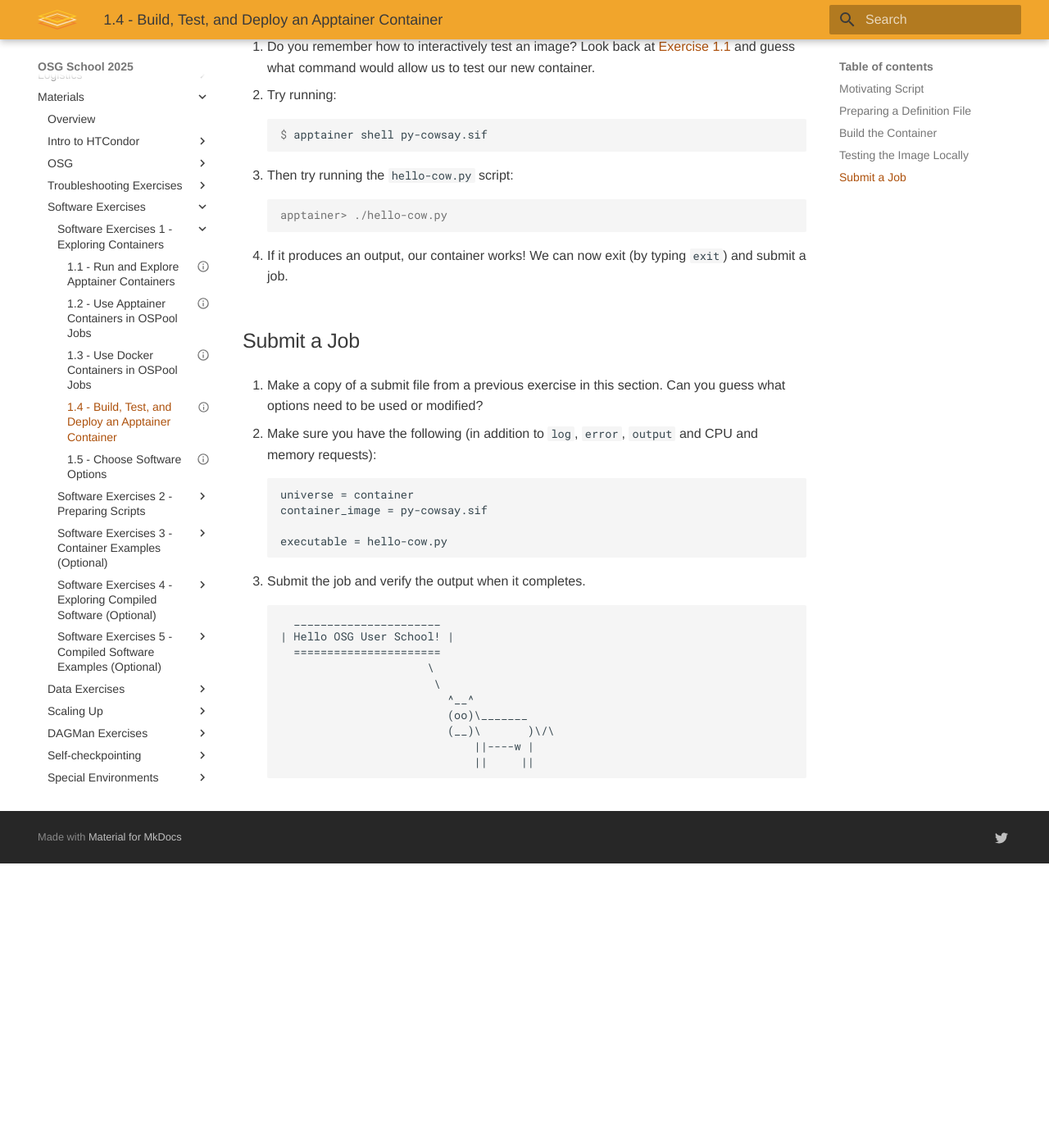
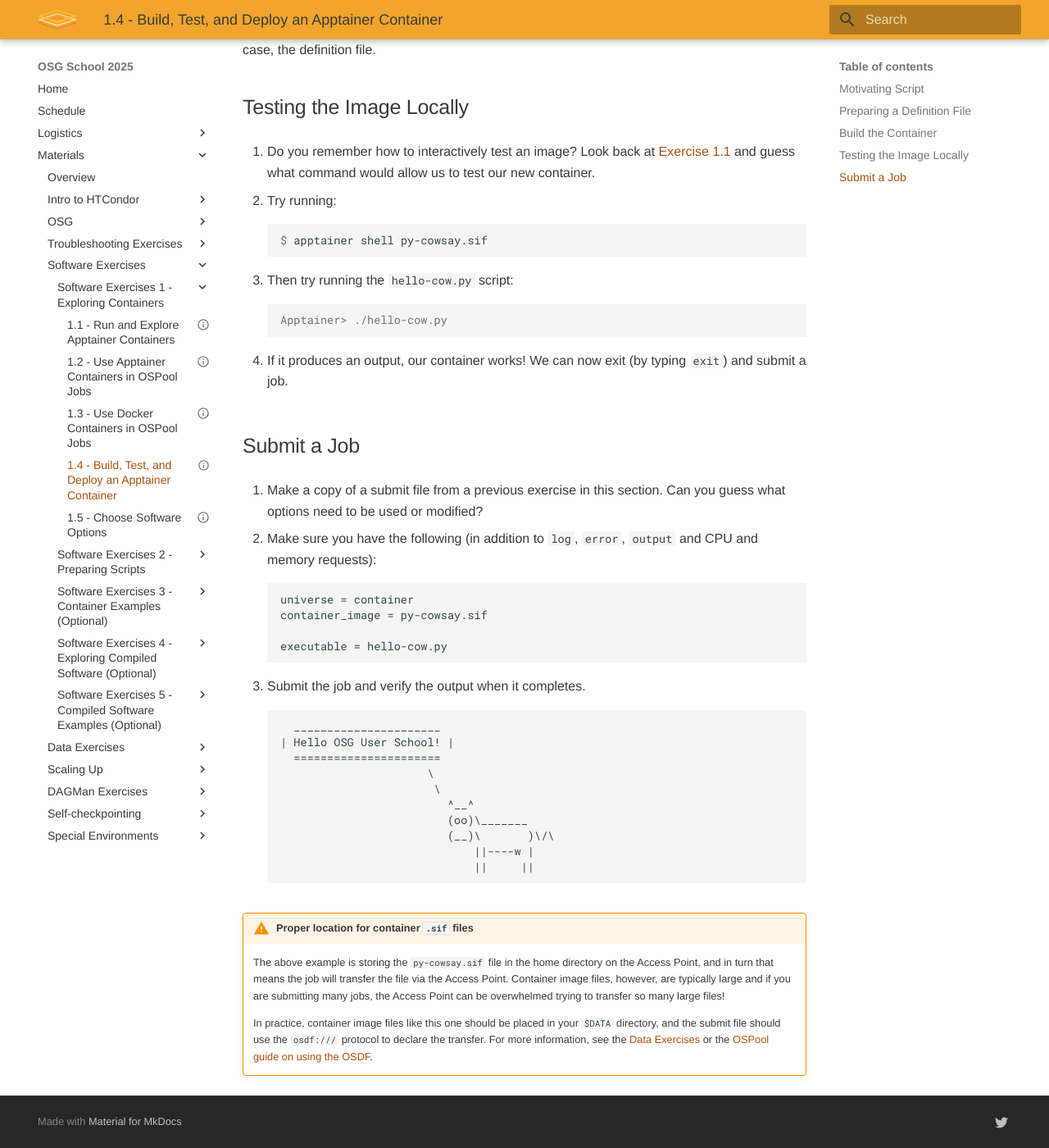
Before and after one commit to osg-htc/school-2025, an MkDocs documentation site: the page built from docs/materials/software/part1-ex4-apptainer-build.md, in a window 1280 px wide and 1400 px high, scrolled down 1768 px. Shown: the whole window at 82% size. Built offline with MkDocs 1.6.1 and Material for MkDocs 9.7.7, drawn with Linux system fonts in a browser that asks for light colours; before the commit the page ends 2821 px from its top, so only the background shows below that; some of the changed text lies outside the part shown.

Commit message:
Review Software 1.4 & 5
Adding in more warning callouts about .sif location, environment variables.

```diff
--- a/docs/materials/software/part1-ex4-apptainer-build.md
+++ b/docs/materials/software/part1-ex4-apptainer-build.md
@@ -73,6 +73,13 @@
 
 Once the definition file is complete, we can build the container.
 
+!!! warning "Ensure environment is ready for Apptainer commands"
+	If your login has been interrupted or you've changed terminals since
+	[Software Exercise 1.1](/school-2025/materials/software/part1-ex1-run-apptainer),
+	then make sure to run the commands in the
+	[Setup section](/school-2025/materials/software/part1-ex1-run-apptainer/#setup)
+	of that exercise before proceeding!
+
 1. Run the following command to build the container:
 
 		:::console
@@ -98,7 +105,7 @@
 1. Then try running the `hello-cow.py` script:
 
 		:::console
-		apptainer> ./hello-cow.py
+		Apptainer> ./hello-cow.py
 
 1. If it produces an output, our container works! We can now exit (by typing `exit`)
 and submit a job.
@@ -131,3 +138,14 @@
 								 (__)\       )\/\
 									 ||----w |
 									 ||     ||
+
+!!! warning "Proper location for container `.sif` files"
+	The above example is storing the `py-cowsay.sif` file in the home directory on the Access Point,
+	and in turn that means the job will transfer the file via the Access Point. Container image files,
+	however, are typically large and if you are submitting many jobs, the Access Point can be overwhelmed
+	trying to transfer so many large files!
+
+	In practice, container image files like this one should be placed in your `$DATA` directory, and the
+	submit file should use the `osdf:///` protocol to declare the transfer. For more information, see the
+	[Data Exercises](/school-2025/materials/data/part2-ex1-osdf-inputs/) or the
+	[OSPool guide on using the OSDF](https://portal.osg-htc.org/documentation/htc_workloads/managing_data/osdf/).
```
Also changed, not shown: docs/materials/software/part1-ex3-docker-jobs.md (+16 -9 lines).
